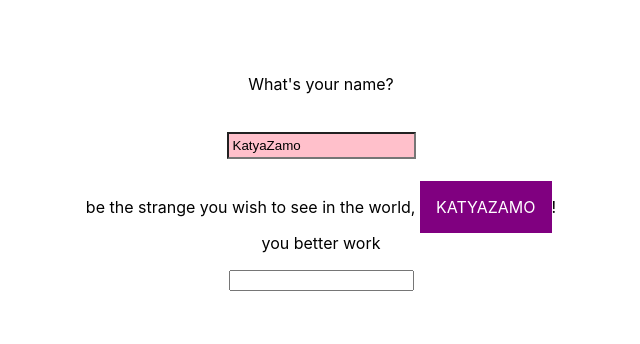
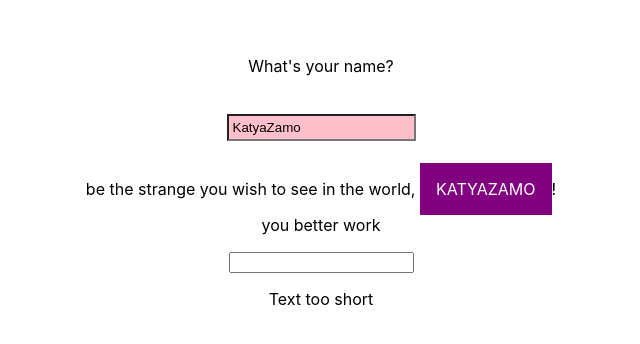
Before and after one commit to aditiohri/react-complete-course, a React (Create React App) app: page / in a window 1280 px wide. Shown: the part 218-562 px from the top of the page, without its empty margins (319-959 px from the left). Built offline with nearby package versions, Linux system fonts and the light colour scheme.

Commit message:
validate output text from input if longer than or equal to five chars

```diff
--- a/src/ValidationComponent/ValidationComponent.js
+++ b/src/ValidationComponent/ValidationComponent.js
@@ -1,12 +1,28 @@
 import React from 'react'
 
 export default function ValidationComponent({ text }) {
+
+    let textLength = text ? text.length : null;
+
+    let validationText;
+
+    if (textLength && textLength >= 5) {
+        validationText = (
+            <p>
+                Text long enough
+            </p>
+        )
+    } else {
+        validationText = (
+            <p>
+                Text too short
+            </p>
+        )
+    }
+
     return (
         <div>
-            <p>
-                {text ? (text.length) : null}
-
-                </p>
+            {validationText}
         </div>
     )
 }
```
